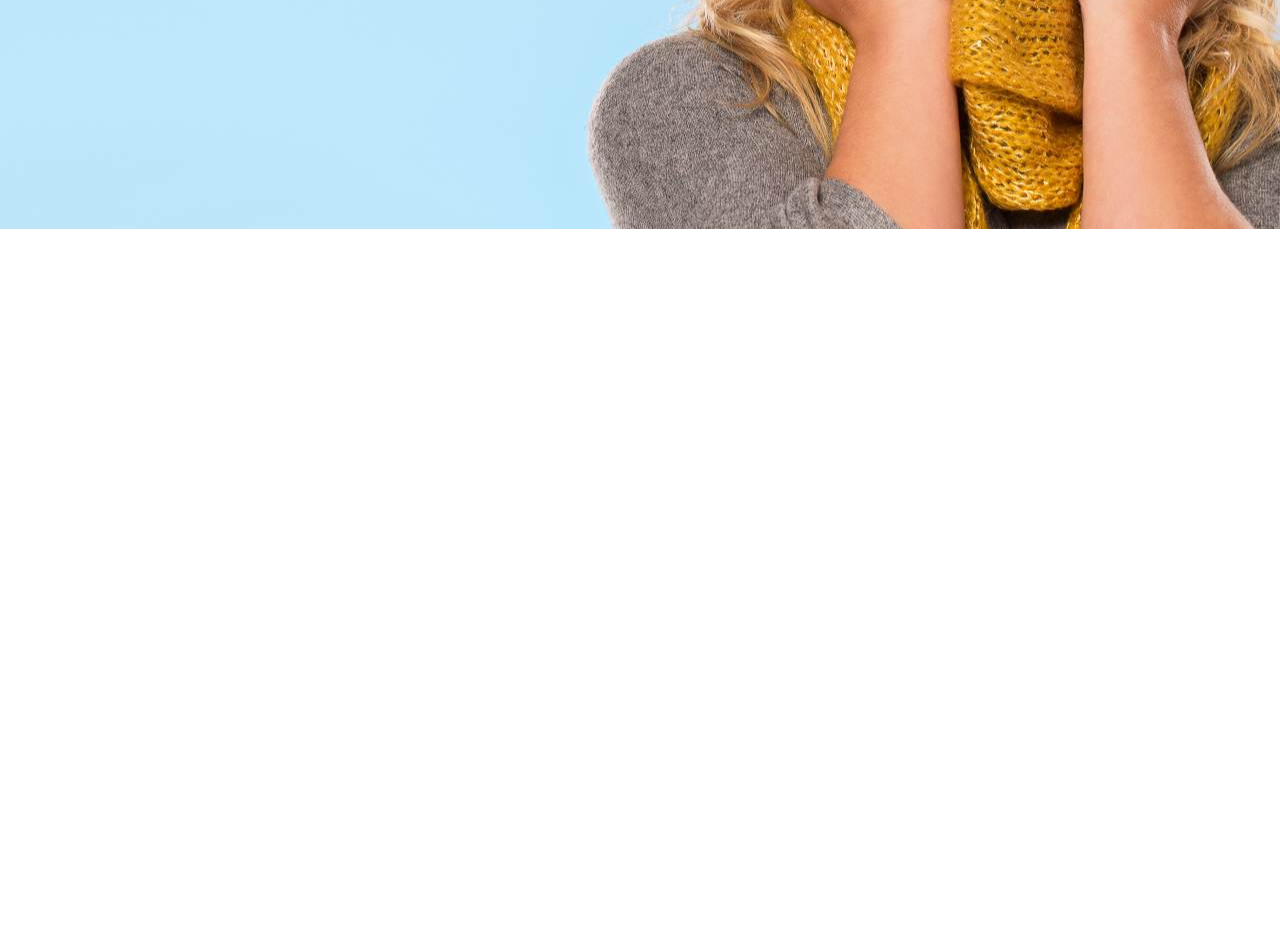
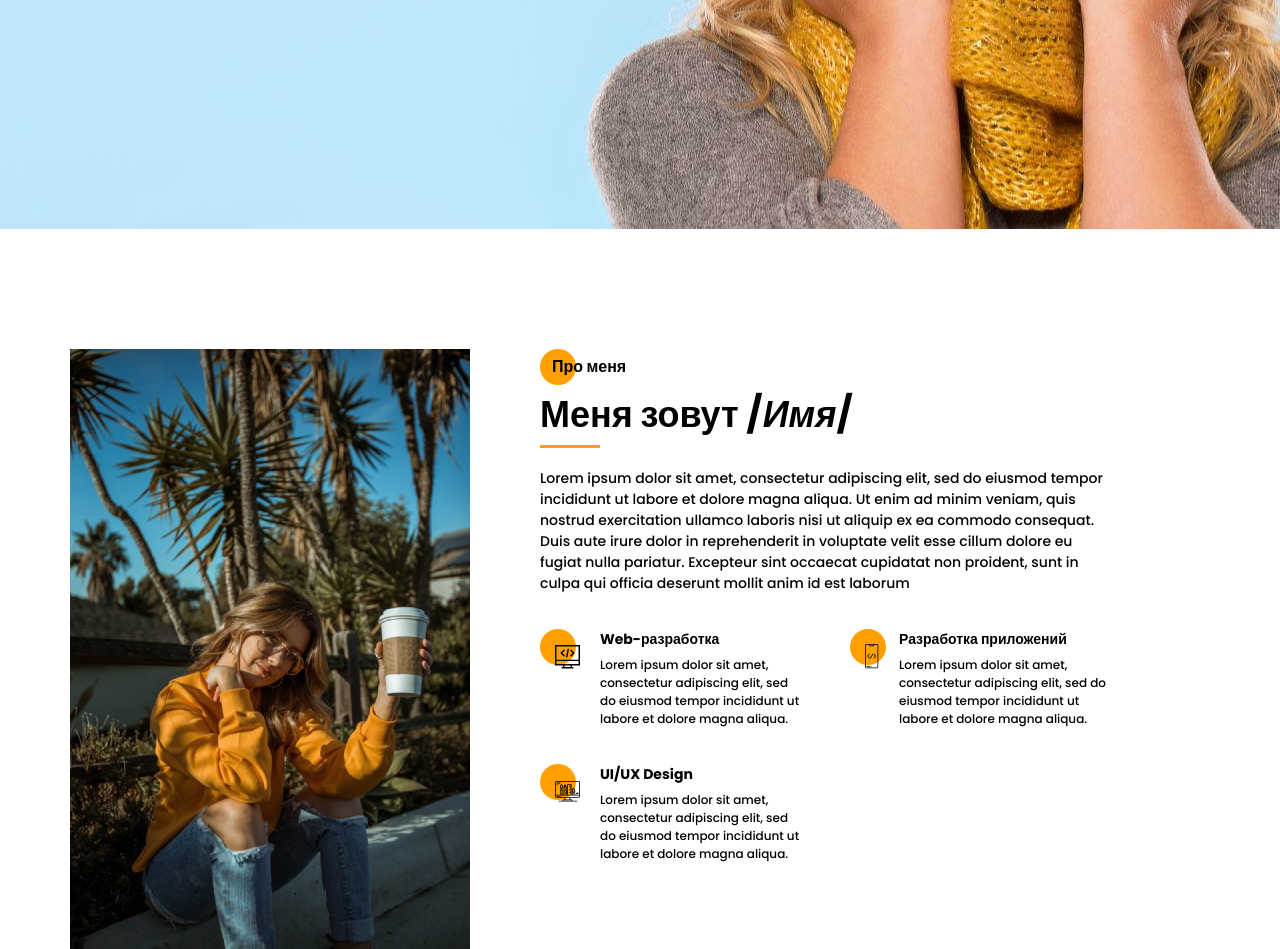
Before and after one commit to CrazyCatTop/portfolio, a website: page src/index.html in a window 1280 px wide. Shown: the part 571-1520 px from the top of the page. Before the commit the page ends 800 px from the top, so only its background shows below. Drawn offline with Linux system fonts and the light colour scheme.

Commit message:
information screen, correction of the first screen

```diff
--- a/src/index.html
+++ b/src/index.html
@@ -96,6 +96,58 @@
             </div>
         </div>
     </section>
+
+    <section class="information">
+        <div class="container grid">
+            <div class="information__photo">
+                <img src="images/main_photo.jpg" alt="photo">
+            </div>
+            <div class="information__about">
+                <div class="title title_fs16 information__subtitle">Про меня</div>
+                <h2 class="title">Меня зовут /<i>Имя</i>/</h2>
+                <div class="divider"></div>
+                <div class="information__text">
+                    Lorem ipsum dolor sit amet, consectetur adipiscing elit, sed do eiusmod tempor incididunt ut labore et dolore magna aliqua. Ut enim ad minim veniam, quis nostrud exercitation ullamco laboris nisi ut aliquip ex ea commodo consequat. Duis aute irure dolor in reprehenderit in voluptate velit esse cillum dolore eu fugiat nulla pariatur. Excepteur sint occaecat cupidatat non proident, sunt in culpa qui officia deserunt mollit anim id est laborum
+                </div>
+            </div>
+            <div class="information__skills">
+                <div class="information__skill-item">
+                    <div class="information__logo">
+                        <img src="icons/about_me/web_development.svg" alt="web development">
+                    </div>
+                    <div>
+                        <div class="title title_fs14">Web-разработка</div>
+                        <div class="information__description">
+                            Lorem ipsum dolor sit amet, consectetur adipiscing elit, sed do eiusmod tempor incididunt ut labore et dolore magna aliqua.
+                        </div>
+                    </div>
+                </div>
+                <div class="information__skill-item">
+                    <div class="information__logo">
+                        <img src="icons/about_me/mobile_dev.svg" alt="mobile development">
+                    </div>
+                    <div>
+                        <div class="title title_fs14">Разработка приложений</div>
+                        <div class="information__description">
+                            Lorem ipsum dolor sit amet, consectetur adipiscing elit, sed do eiusmod tempor incididunt ut labore et dolore magna aliqua.
+                        </div>
+                    </div>
+                </div>
+                <div class="information__skill-item">
+                    <div class="information__logo">
+                        <img src="icons/about_me/design.svg" alt="ui/ux design">
+                    </div>
+                    <div>
+                        <div class="title title_fs14">UI/UX Design</div>
+                        <div class="information__description">
+                            Lorem ipsum dolor sit amet, consectetur adipiscing elit, sed do eiusmod tempor incididunt ut labore et dolore magna aliqua.
+                        </div>
+                    </div>
+                </div>
+            </div>
+        </div>
+    </section>
+
     <script src="js/script.js"></script>
 </body>
 </html>
--- a/src/sass/base/_mixins.scss
+++ b/src/sass/base/_mixins.scss
@@ -2,7 +2,7 @@
     &::before {
         position: absolute;
         content: '';
-        top: -26%;
+        top: 0%;
         left: 0;
         width: 36px;
         height: 36px;
@@ -11,3 +11,9 @@
         z-index: -1;
     }
 }
+
+@mixin divider {
+    width: 60px;
+    height: 3px;
+    background-color: $main-color;
+}
--- /dev/null
+++ b/src/sass/blocks/_information.scss
@@ -0,0 +1,46 @@
+.information {
+    padding-top: 120px;
+    .grid {
+        display: grid;
+        padding-right: 100px;
+        grid-template-columns: 400px 570px;
+        grid-template-rows: 240px 320px;
+        gap: 40px 70px;
+    }
+    &__photo {
+        grid-row: 1 / 3;
+    }
+    &__subtitle {
+        position: relative;
+        padding: 6px 0 6px 12px;
+        @include before_circle;
+        z-index: 2;
+    }
+    &__text {
+        margin-top: 20px;
+        font-weight: 500;
+        font-size: 14px;
+        line-height: 21px;
+    }
+    &__skills {
+        display: grid;
+        grid-template-columns: repeat(2, 260px);
+        grid-template-rows: repeat(2, 115px);
+        gap: 20px 50px;
+    }
+    &__skill-item {
+        display: flex;
+    }
+    &__logo {
+        position: relative;
+        @include before_circle;
+        padding: 15px 20px 0 15px;
+        z-index: 2;
+    }
+    &__description {
+        margin-top: 6px;
+        font-weight: 500;
+        font-size: 12px;
+        line-height: 18px;
+    }
+}
--- a/src/sass/blocks/_promo.scss
+++ b/src/sass/blocks/_promo.scss
@@ -15,7 +15,7 @@
     }
     &__subtitle {
         position: relative;
-        padding-left: 10px;
+        padding: 6px 0 6px 11px;
         @include before_circle;
         z-index: 2;
     }
--- a/src/sass/blocks/_titles.scss
+++ b/src/sass/blocks/_titles.scss
@@ -2,6 +2,7 @@
     font-weight: 700;
     font-size: 36px;
     line-height: 60px;
+    margin-bottom: 0;
     &_fs14 {
         font-size: 14px;
         line-height: 21px;
--- a/src/sass/style.scss
+++ b/src/sass/style.scss
@@ -8,6 +8,7 @@
 @import 'blocks/buttons';
 @import 'blocks/sidepanel';
 @import 'blocks/menu';
+@import 'blocks/information';
 
 * {
     font-family: 'Poppins', sans-serif;
@@ -30,3 +31,7 @@ a {
         text-decoration: none;
     }
 }
+
+.divider {
+    @include divider;
+}
```
Also changed, not shown: src/css/style.min.css.
